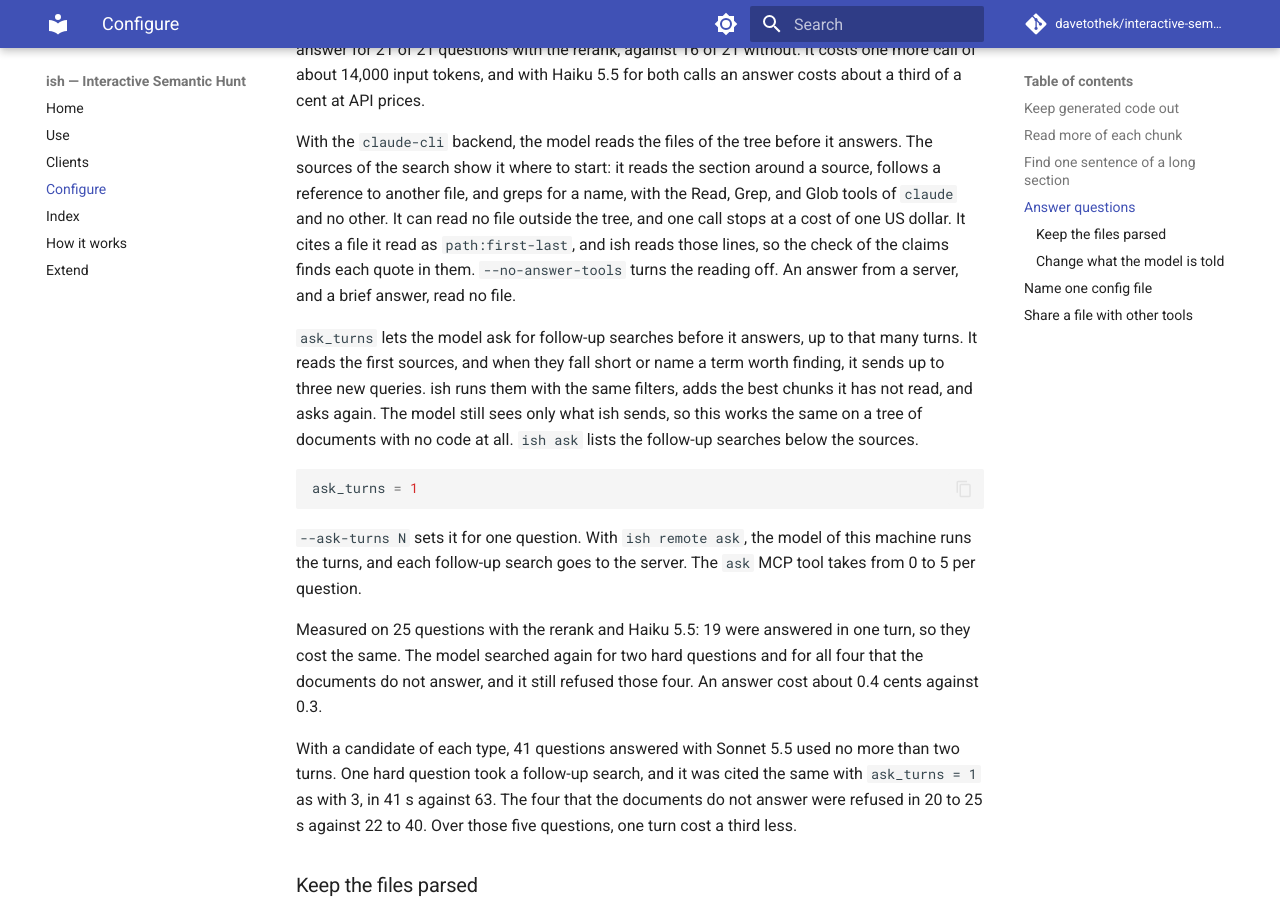
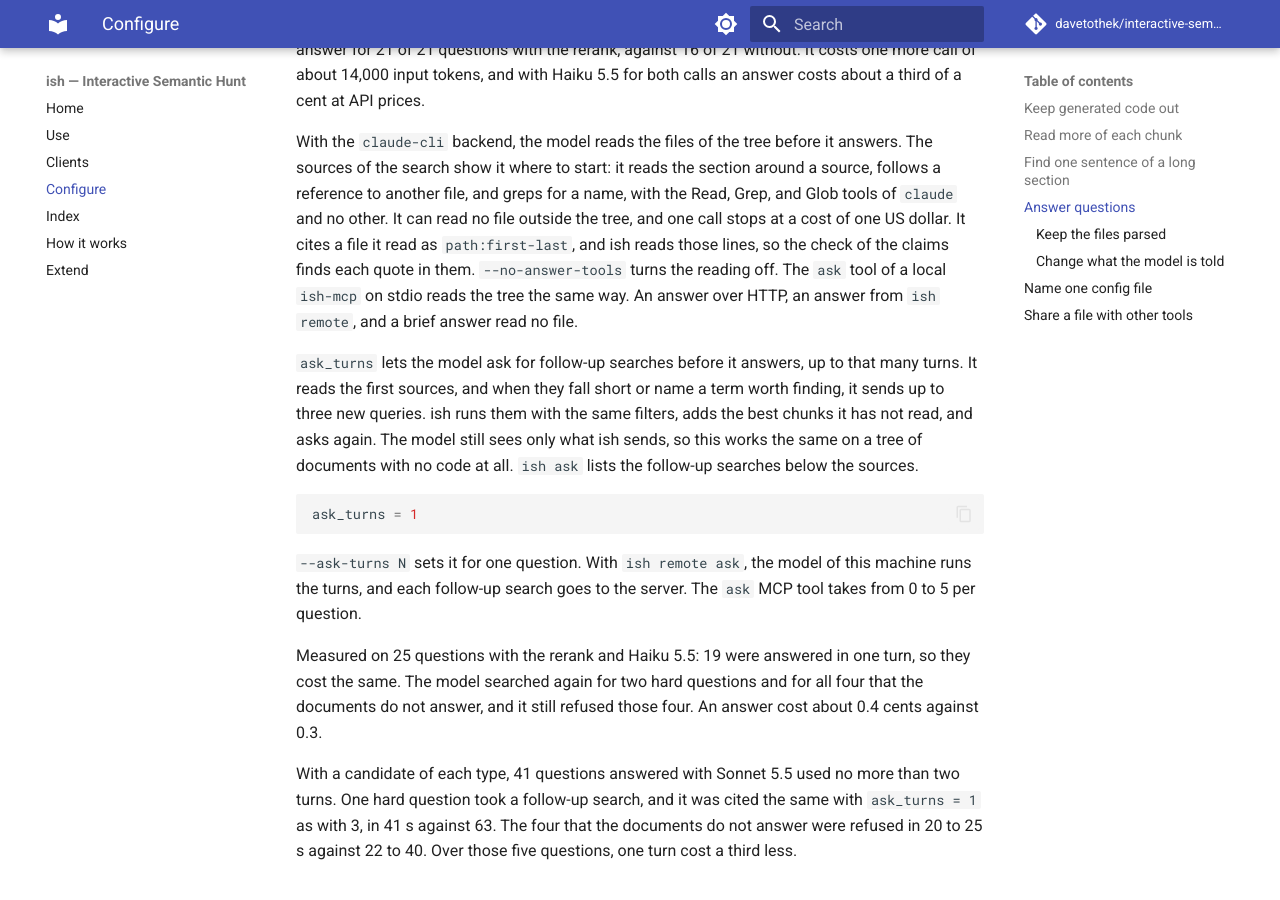
Before and after one commit to davetothek/interactive-semantic-hunt, an MkDocs documentation site: the page built from docs/configuration.md, in a window 1280 px wide and 900 px high, scrolled down 4722 px. Built offline with MkDocs 1.6.1 and Material for MkDocs 9.7.7, drawn with Linux system fonts in a browser that asks for light colours; comment, search, counter and statistics services are not loaded.

Commit message:
Say that the ask tool of a local ish-mcp reads the tree
The help of answer_tools and the configuration guide said that an answer
from a server reads no file. That is true over HTTP and for ish remote.
The ask tool of a local ish-mcp on stdio builds the same model as ish ask,
so it reads the tree too.

Co-Authored-By: Claude Opus 5.5 <noreply@anthropic.com>
Claude-Session: https://claude.ai/code/session_011qDzv2UNJUBP9u2n7MEzbB

```diff
--- a/docs/configuration.md
+++ b/docs/configuration.md
@@ -236,7 +236,9 @@ a name, with the Read, Grep, and Glob tools of `claude` and no other. It can
 read no file outside the tree, and one call stops at a cost of one US dollar.
 It cites a file it read as `path:first-last`, and ish reads those lines, so
 the check of the claims finds each quote in them. `--no-answer-tools` turns
-the reading off. An answer from a server, and a brief answer, read no file.
+the reading off. The `ask` tool of a local `ish-mcp` on stdio reads the
+tree the same way. An answer over HTTP, an answer from `ish remote`, and a
+brief answer read no file.
 
 `ask_turns` lets the model ask for follow-up searches before it answers,
 up to that many turns. It reads the first sources, and when they fall short
```
Also changed, not shown: 1 other file.
